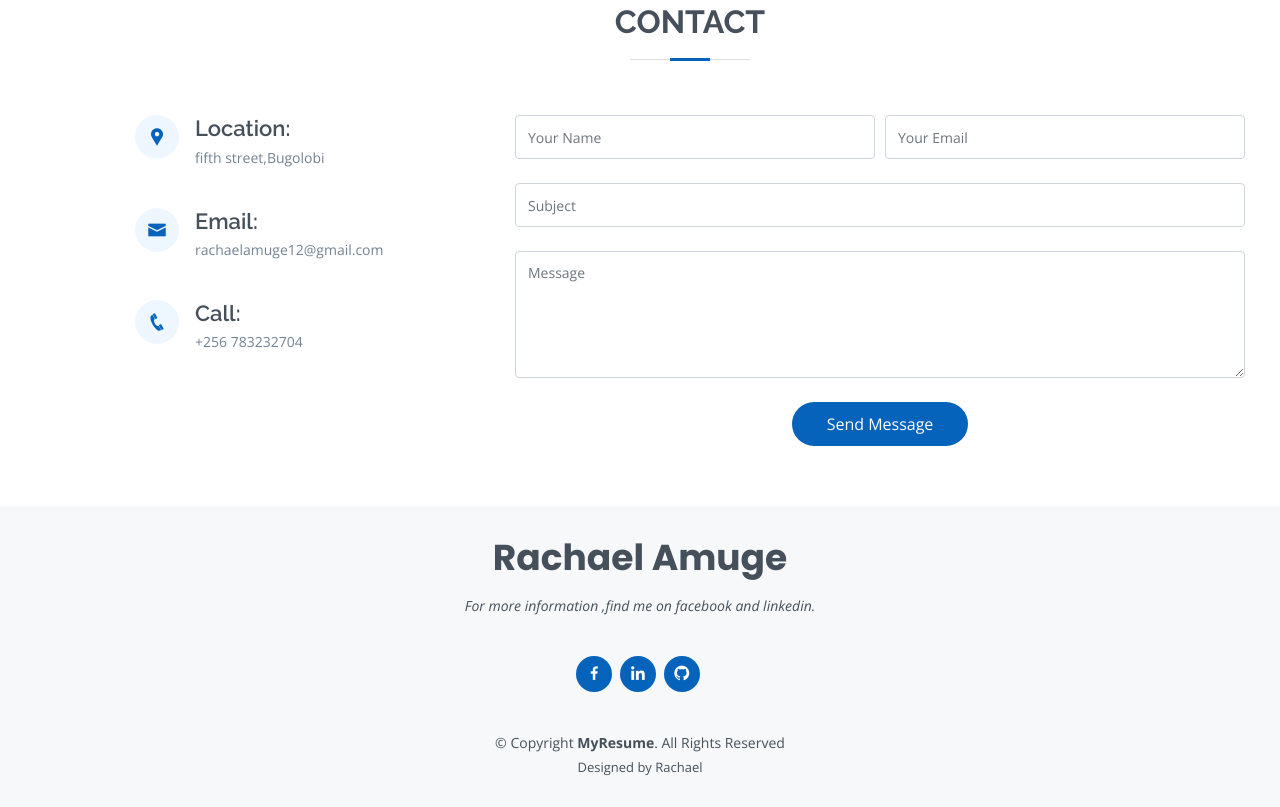
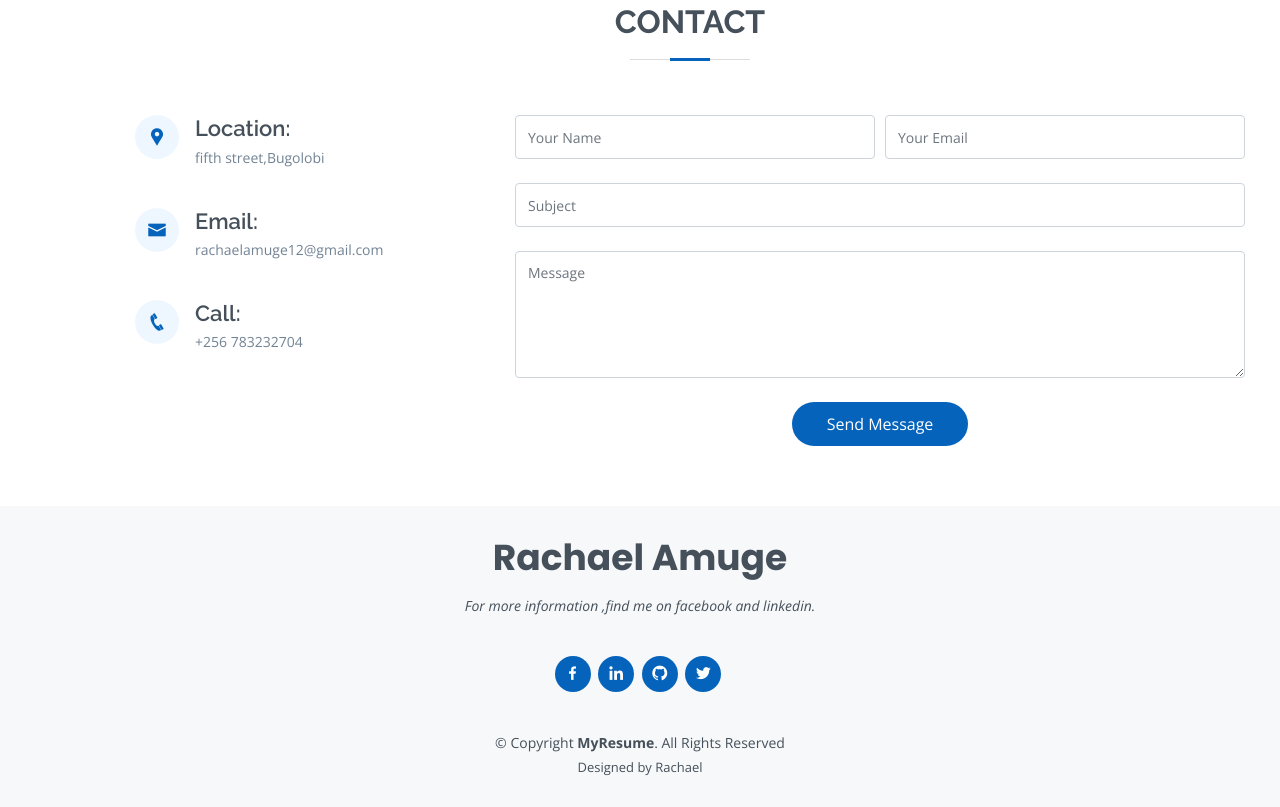
Before and after one commit to rachael-amuge/Portfolio, a plain HTML site: page index.html in a window 1280 px wide. Shown: the part 2433-3240 px from the top of the page. Drawn offline with nearby package versions, Linux system fonts and the light colour scheme.

Commit message:
added twitter
to the footer

```diff
--- a/index.html
+++ b/index.html
@@ -305,6 +305,7 @@
         <a href="https://www.facebook.com/rachael.amuge.98" class="facebook"><i class="bx bxl-facebook"></i></a>
         <a href="https://www.linkedin.com/in/rachael-amuge-1145831a4/" class="linkedin"><i class="bx bxl-linkedin"></i></a>
         <a href="https://github.com/rachael-amuge" class="github"><i class="bx bxl-github"></i></a>
+        <a href="https://twitter.com/RachaeAmuge" class="twitter"><i class="bx bxl-twitter"></i></a>
 
       </div>
       <div class="copyright">
```
